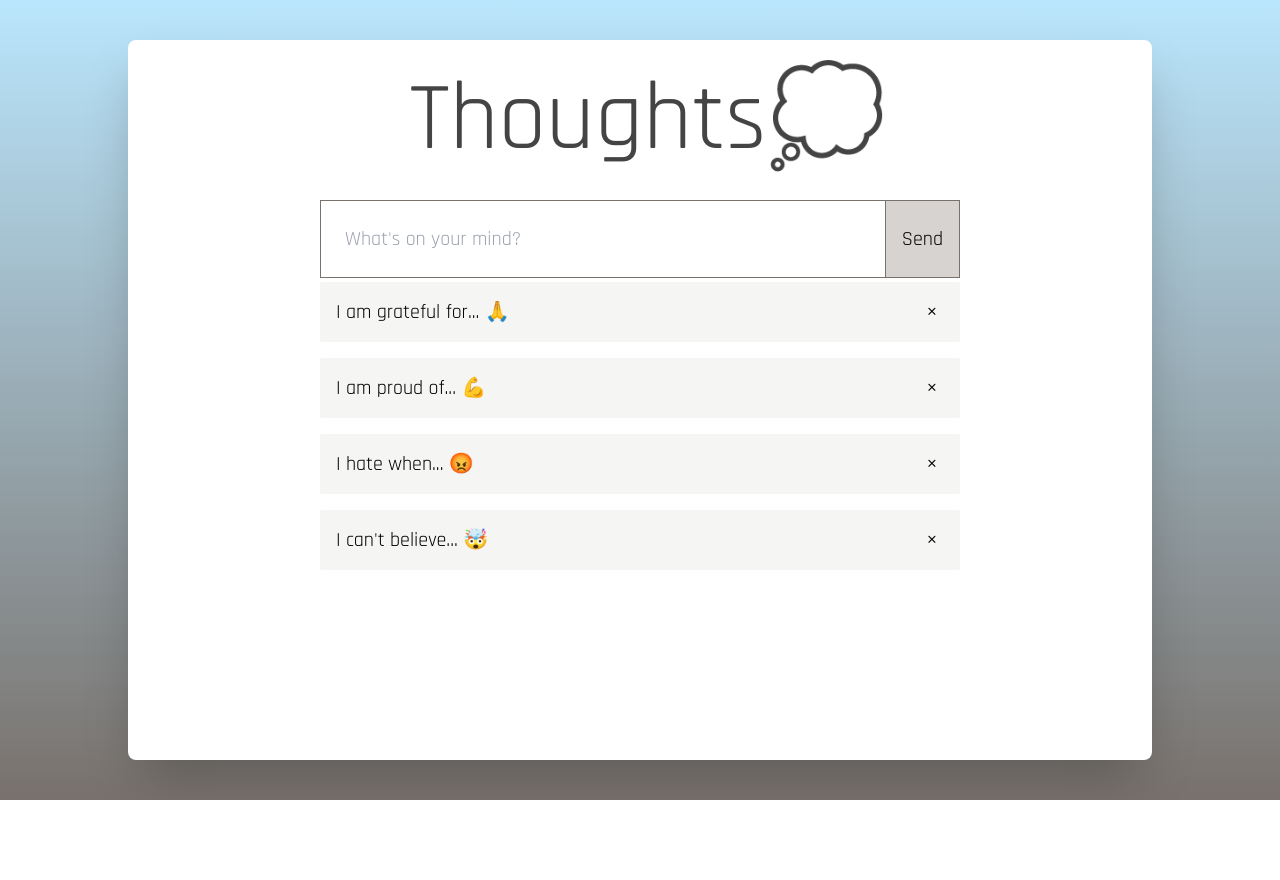
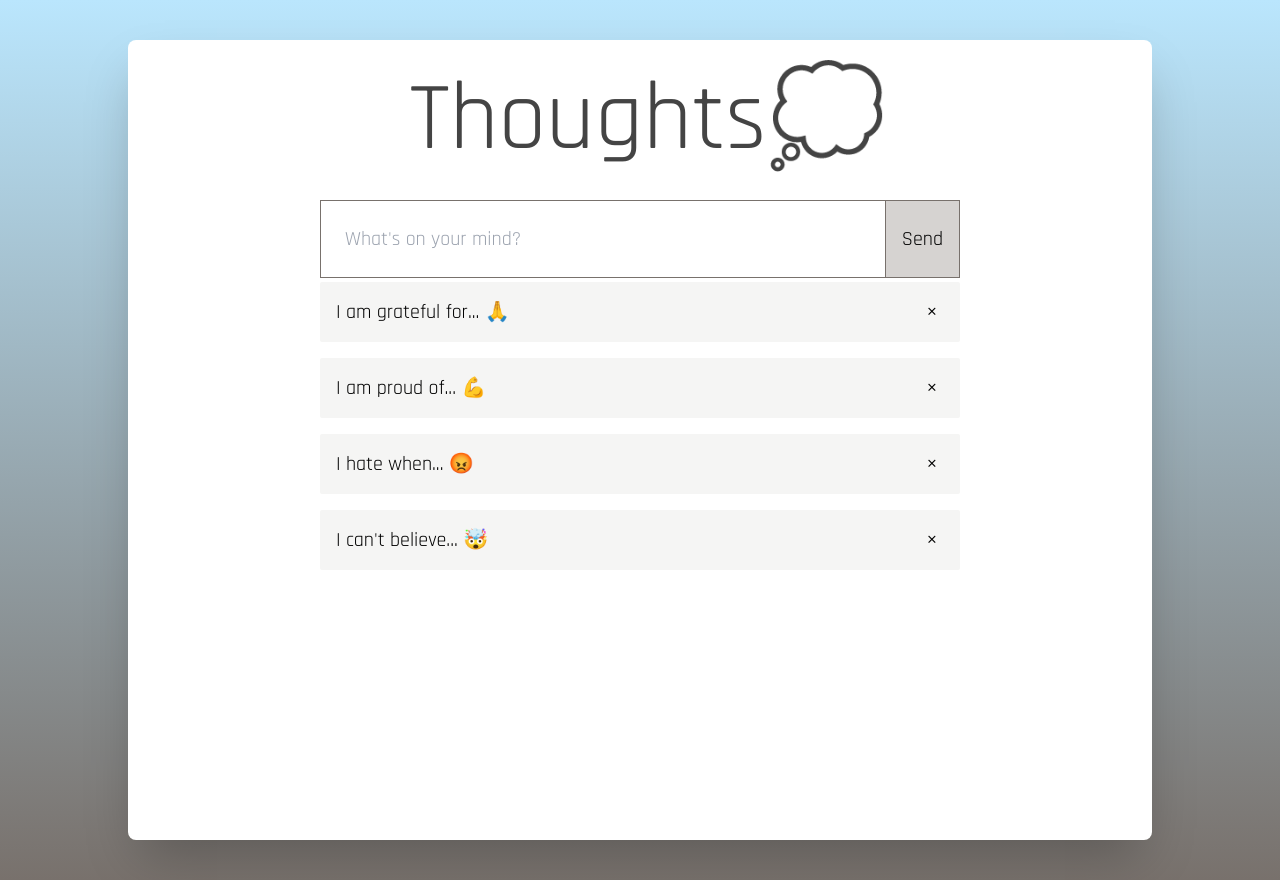
Before and after one commit to rickydefazio/thoughts, a React (Vite) app: page / in a window 1280 px wide. Before the commit the page ends 800 px from the top, so only its background shows below. Built offline with nearby package versions, Linux system fonts and the light colour scheme.

Commit message:
improve background w/ virtual keyboard

```diff
--- a/src/index.css
+++ b/src/index.css
@@ -4,17 +4,15 @@
 
 :root {
   --main-font: 'Rajdhani', sans-serif;
+  background-color: #78716c;
 }
 html,
 body {
-  font-family: var(--main-font);
   @apply bg-gradient-to-b
   from-sky-200 to-stone-500;
-
-  margin: 0;
-  padding: 0;
-  height: 100%;
-  min-height: 100%;
+  font-family: var(--main-font);
+  height: stretch;
+  min-height: 100vh;
 }
 
 body {
```
